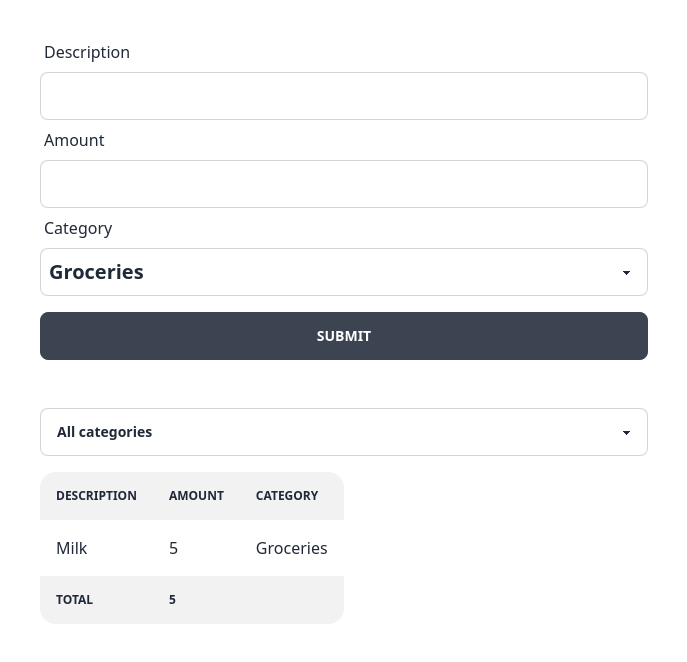
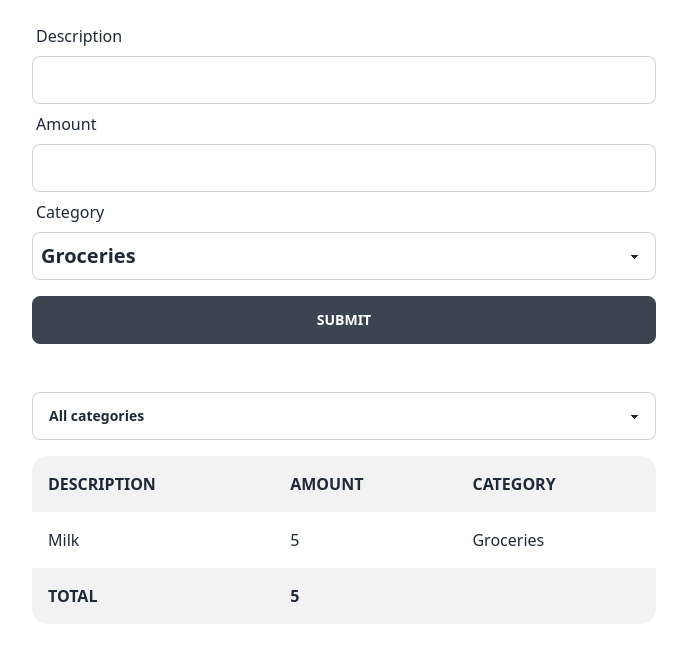
Before and after one commit to HabibMollah/expense-tracker, a React (Vite) app: page / in a window 1280 px wide. Shown: the top 662 px of the page, without its empty margins (296-983 px from the left). Built offline with nearby package versions, Linux system fonts and the light colour scheme.

Commit message:
finishing touch (static)

```diff
--- a/src/ExpenseList.tsx
+++ b/src/ExpenseList.tsx
@@ -11,7 +11,7 @@ function ExpenseList() {
       </div>
 
       <div className="my-4">
-        <table className="table-c table">
+        <table className="table-compact table w-[100%] lg:table-normal">
           <thead>
             <tr>
               <th>Description</th>
@@ -24,7 +24,6 @@ function ExpenseList() {
               <td>Milk</td>
               <td>5</td>
               <td>Groceries</td>
-              <td></td>
             </tr>
           </tbody>
           <tfoot>
--- a/src/index.css
+++ b/src/index.css
@@ -2,5 +2,5 @@
 @tailwind components;
 @tailwind utilities;
 body {
-  padding: 2rem;
+  padding: 1rem;
 }
```
